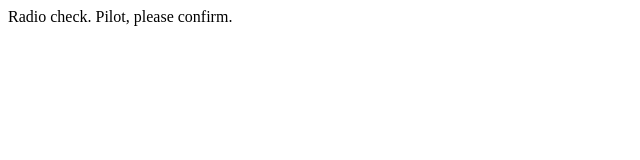
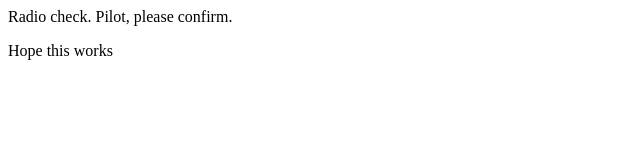
Before and after one commit to annacallahan/communication-log, a plain HTML site: page index.html in a window 1280 px wide. Shown: the full height of the page, 0-640 px from the left. Drawn offline with Linux system fonts and the light colour scheme.

Commit message:
added second line

```diff
--- a/index.html
+++ b/index.html
@@ -1,5 +1,6 @@
 <html>
-<body>
-   <p>Radio check. Pilot, please confirm.</p>
-</body>
+  <body>
+    <p>Radio check. Pilot, please confirm.</p>
+    <p>Hope this works</p>
+  </body>
 </html>
```
